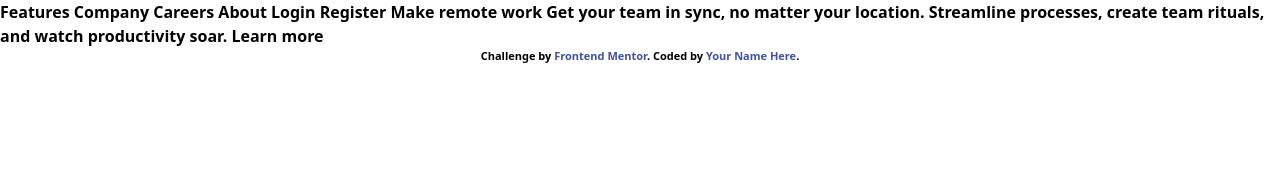
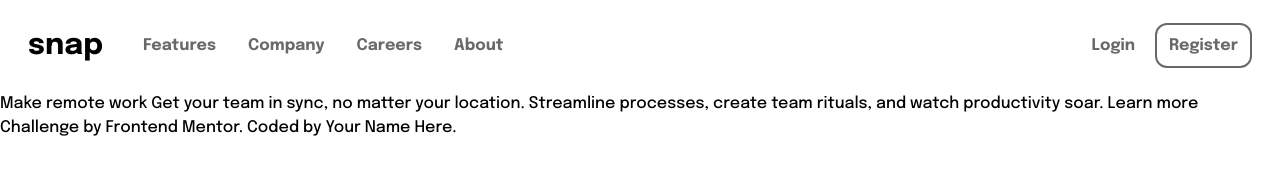
Before and after one commit to Luan-Felipe/FEM-Intro, a website: page index.html in a window 1280 px wide. Drawn offline with Linux system fonts and the light colour scheme.

Commit message:
construção da navbar desktop

```diff
--- a/index.html
+++ b/index.html
@@ -1,39 +1,56 @@
 <!DOCTYPE html>
 <html lang="en">
     <head>
-  <meta charset="UTF-8">
-  <meta name="viewport" content="width=device-width, initial-scale=1.0"> <!-- displays site properly based on user's device -->
-
-  <link rel="icon" type="image/png" sizes="32x32" href="./images/favicon-32x32.png">
-  <link rel="stylesheet" href="./dist/output.css">
+        <meta charset="UTF-8" />
+        <meta name="viewport" content="width=device-width, initial-scale=1.0" />
+        <!-- displays site properly based on user's device -->
+        <link
+            rel="icon"
+            type="image/png"
+            sizes="32x32"
+            href="./images/favicon-32x32.png"
+        />
+        <link rel="preconnect" href="https://fonts.googleapis.com" />
+        <link rel="preconnect" href="https://fonts.gstatic.com" crossorigin />
+        <link
+            href="https://fonts.googleapis.com/css2?family=Epilogue:wght@500;700&display=swap"
+            rel="stylesheet"
+        />
+        <link rel="stylesheet" href="./dist/output.css" />
         <title>Frontend Mentor | Intro section with dropdown navigation</title>
-
-  <!-- Feel free to remove these styles or customise in your own stylesheet 👍 -->
-  <style>
-    .attribution { font-size: 11px; text-align: center; }
-    .attribution a { color: hsl(228, 45%, 44%); }
-  </style>
     </head>
-<body class="font-bold">
-
-  Features
-  Company
-  Careers
-  About
-
-  Login
-  Register
-
-  Make remote work
-
-  Get your team in sync, no matter your location. Streamline processes,
-  create team rituals, and watch productivity soar.
-
-  Learn more
-
+    <body class="font-epilogue">
+        <header>
+            <aside>
+                <nav class="flex flex-row space-x-10 p-7 font-bold">
+                  <h2 class="font-bold text-3xl"><a href="#">snap</a></h2>
+                    <ul class="text-mediumGray flex flex-row space-x-8 grow py-1.5">
+                        <li><a href="#">Features</a></li>
+                        <li><a href="#">Company</a></li>
+                        <li><a href="#">Careers</a></li>
+                        <li><a href="#">About</a></li>
+                    </ul>
+                    <ul class="flex flex-row space-x-5 py-1.5 text-mediumGray">
+                        <li><a href="#">Login</a></li>
+                        <li><a href="#" class="border-2 p-3 rounded-xl">Register</a></li>
+                    </ul>
+                </nav>
+            </aside>
+        </header>
+        <main>
+            Make remote work Get your team in sync, no matter your location.
+            Streamline processes, create team rituals, and watch productivity
+            soar. Learn more
+        </main>
+        <footer>
             <div class="attribution">
-    Challenge by <a href="https://www.frontendmentor.io?ref=challenge" target="_blank">Frontend Mentor</a>.
-    Coded by <a href="#">Your Name Here</a>.
+                Challenge by
+                <a
+                    href="https://www.frontendmentor.io?ref=challenge"
+                    target="_blank"
+                    >Frontend Mentor</a
+                >. Coded by <a href="#">Your Name Here</a>.
             </div>
+        </footer>
     </body>
 </html>
--- a/tailwind.config.js
+++ b/tailwind.config.js
@@ -1,8 +1,22 @@
 /** @type {import('tailwindcss').Config} */
 module.exports = {
-  content: ["./**/*.{html,js}"],
-  theme: {
-    extend: {},
-  },
-  plugins: [],
-}
+    content: ['./**/*.{html,js}'],
+    theme: {
+        screens: {
+            sm: '480px',
+            md: '768px',
+            lg: '976px',
+            xl: '1440px',
+        },
+        colors: {
+            almostWhite: 'hsl(0, 0%, 98%)',
+            mediumGray: 'hsl(0, 0%, 41%)',
+            almostBlack: 'hsl(0, 0%, 8%)',
+        },
+        fontFamily: {
+            epilogue: ['Epilogue', 'sans-serif'],
+        },
+        extend: {},
+    },
+    plugins: [],
+};
```
Also changed, not shown: dist/output.css, 1 other file. Lines whose indentation alone changed are shown as unchanged.
